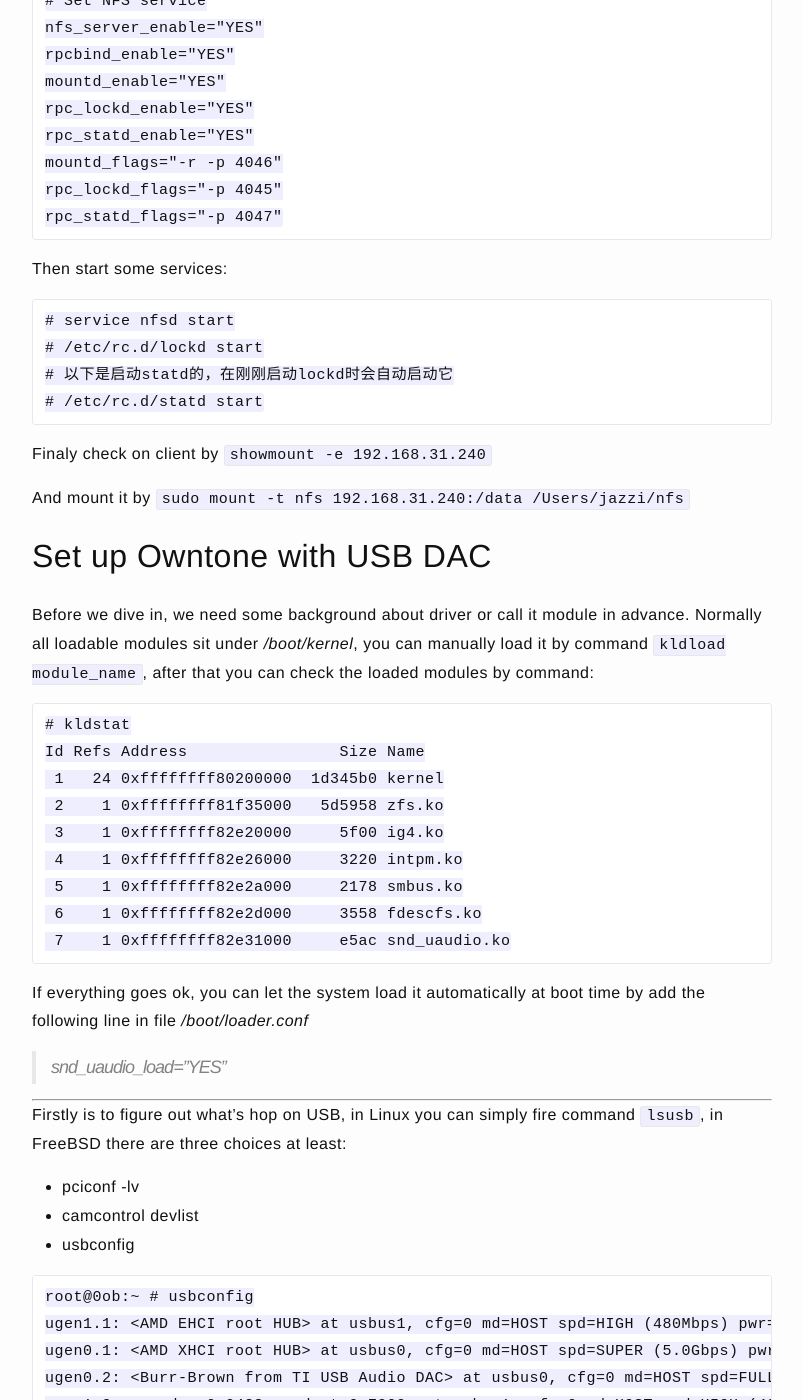
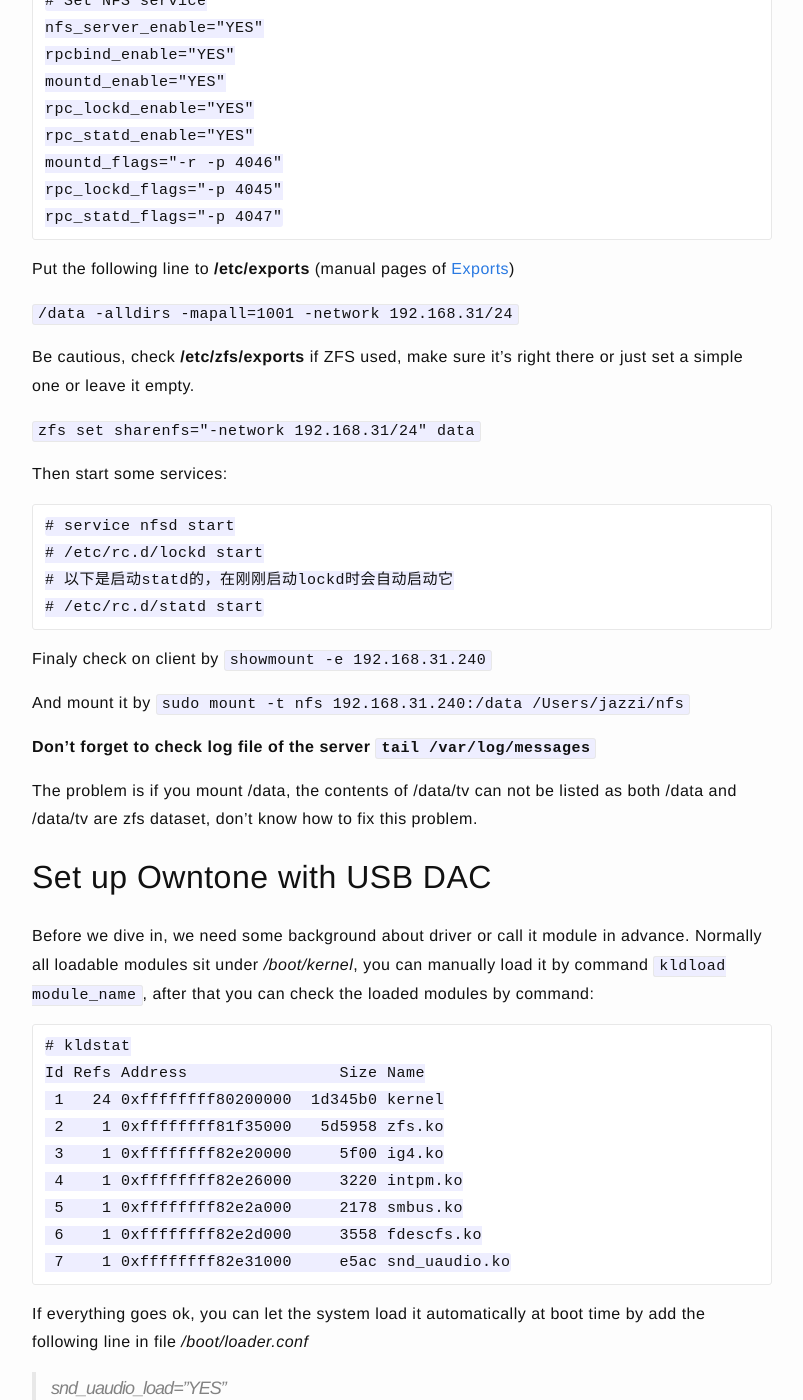
Before and after one commit to jazzi/jazzi.github.io, a Jekyll site: the page built from _posts/2023-12-21-hpe-microserver-gen10-with-freebsd.md, in a window 1280 px wide and 1400 px high, scrolled down 13140 px. Shown: the whole window, without its empty margins (238-1041 px from the left). Built offline with Jekyll 4.4.1, drawn with Linux system fonts in a browser that asks for light colours.

Commit message:
nfsv3 settings

````diff
--- a/_posts/2023-12-21-hpe-microserver-gen10-with-freebsd.md
+++ b/_posts/2023-12-21-hpe-microserver-gen10-with-freebsd.md
@@ -494,6 +494,14 @@ rpc_lockd_flags="-p 4045"
 rpc_statd_flags="-p 4047"
 ```
 
+Put the following line to **/etc/exports** (manual pages of [Exports](https://man.freebsd.org/cgi/man.cgi?query=exports&apropos=0&sektion=0&manpath=FreeBSD+14.3-RELEASE+and+Ports&arch=default&format=html))
+
+`/data -alldirs -mapall=1001  -network 192.168.31/24`
+
+Be cautious, check **/etc/zfs/exports** if ZFS used, make sure it's right there or just set a simple one or leave it empty.
+
+`zfs set sharenfs="-network 192.168.31/24" data`
+
 Then start some services:
 
 ```text
@@ -506,6 +514,10 @@ Then start some services:
 Finaly check on client by `showmount -e 192.168.31.240`
 
 And mount it by `sudo mount -t nfs 192.168.31.240:/data /Users/jazzi/nfs`
+
+**Don't forget to check log file of the server `tail /var/log/messages`**
+
+The problem is if you mount /data, the contents of /data/tv can not be listed as both /data and /data/tv are zfs dataset, don't know how to fix this problem.
 
 ## Set up Owntone with USB DAC
 
````
